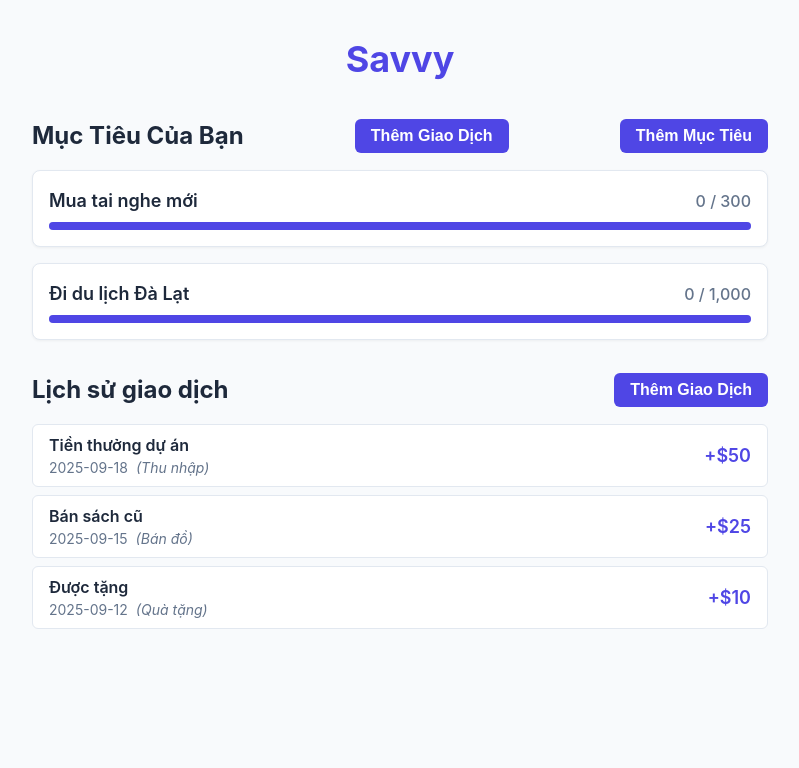
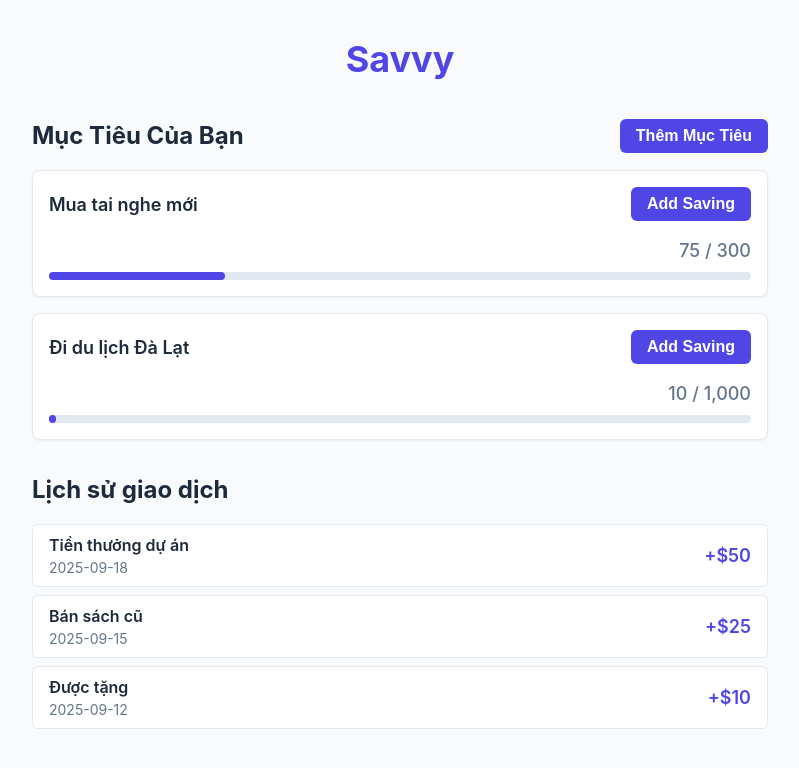
Before and after one commit to trungthanh01/Saving-to-Krypto, a React (Vite) app in the folder savvy-app/: page / in a window 1280 px wide. Shown: the top 768 px of the page, without its empty margins (240-1039 px from the left). Built offline with nearby package versions, Linux system fonts and the light colour scheme.

Commit message:
**Task 2.5: Xây dựng Chức năng 'Add Saving'**
 - **Mục đích:** Cho phép user thêm tiền tiết kiệ vào goals.
  - **Hành động:** Tạo modal, form và viết hàm xử lý logic để thêm tiền

```diff
--- a/savvy-app/src/App.jsx
+++ b/savvy-app/src/App.jsx
@@ -15,6 +15,7 @@
     description: 'Tiền thưởng dự án',
     date: '2025-09-18',
     category: 'Thu nhập',
+    goalId: 'g1'
   },
   {
     id: 's2',
@@ -22,6 +23,7 @@
     description: 'Bán sách cũ',
     date: '2025-09-15',
     category: 'Bán đồ',
+    goalId: 'g1'
   },
   {
     id: 's3',
@@ -29,6 +31,7 @@
     description: 'Được tặng',
     date: '2025-09-12',
     category: 'Quà tặng',
+    goalId: 'g2'
   },
 ];
 
@@ -51,13 +54,17 @@
     const [goals, setGoals] = useState(initialGoals)
     const [isAddSavingModalOpen, setIsAddSavingModalOpen] = useState(false)
     const [isAddGoalModalOpen, setIsAddGoalModalOpen] = useState(false)
-    function handleOpenSavingModal(){
+    const [currentTargetGoalId, setCurrentTargetGoalId] = useState(null)
+
+    function handleOpenAddSavingModal(goalId){
       setIsAddSavingModalOpen(true)
+      setCurrentTargetGoalId(goalId)
       console.log('Mở modal thêm giao dịch')
     }
 
-    function handleCloseSavingModal(){
+    function handleCloseAddSavingModal(){
       setIsAddSavingModalOpen(false)
+      setCurrentTargetGoalId(null)
       console.log('Đóng modal thêm giao dịch')
     }
 
@@ -65,13 +72,11 @@
       const newCompleteSaving = {
         ...newSavingData,
         id: `s_${new Date().getTime()}`,//tạo id
-        date: new Date().toISOString().split('T')[0]//ngày
+        date: new Date().toISOString().split('T')[0],//ngày
+        goalId: currentTargetGoalId
       }
       //cập nhật state đặt các khoản tiết kiệm lên đầu danh sách
-      setSavings([
-        newCompleteSaving,
-        ...savings
-      ])
+      setSavings([newCompleteSaving,...savings])
     }
     const totalSavings = savings.reduce((sum, currentsaving)=>{
       return sum + currentsaving.amount
@@ -88,10 +93,7 @@
         ...newGoalData,
         id: `g_${new Date().getTime()}`
       }
-      setGoals([
-        newCompleteGoal,
-        ...goals
-      ])
+      setGoals([newCompleteGoal,...goals])
     }
 
     return (
@@ -103,9 +105,6 @@
           <section className='goals-section'>
           <div className="section-header">
               <h2>Mục Tiêu Của Bạn</h2>
-              <AddButton >
-                Thêm Giao Dịch
-              </AddButton>
               <AddButton onClick={handleOpenGoalModal}>
                 Thêm Mục Tiêu
               </AddButton>
@@ -114,9 +113,9 @@
               {goals.map((goal) =>
                 <GoalCard
                   key={goal.id}
-                  title={goal.title}
-                  targetAmount={goal.targetAmount}
-                  currentsaving={totalSavings}
+                  goal={goal}
+                  savings={savings}
+                  onAddSavingClick={handleOpenAddSavingModal}
                 />
               )}
             </div>
@@ -126,7 +125,6 @@
           <section className="history-section">
             <div className="section-header">
               <h2>Lịch sử giao dịch</h2>
-              <AddButton onClick={handleOpenSavingModal}>Thêm Giao Dịch</AddButton>
             </div>
             <div className="history-list">
               {savings.map((transaction) => (
@@ -135,14 +133,13 @@
                   amount={transaction.amount}
                   description={transaction.description}
                   date={transaction.date}
-                  category={transaction.category}
                 />
               ))}
             </div>
           </section>
           <AddSavingForm
             isOpen={isAddSavingModalOpen}
-            onClose={handleCloseSavingModal}
+            onClose={handleCloseAddSavingModal}
             onAddSaving={handleAddSaving}
           />
           <AddGoalForm
--- a/savvy-app/src/components/AddSavingForm.jsx
+++ b/savvy-app/src/components/AddSavingForm.jsx
@@ -13,7 +13,6 @@
   async function handleAddSavingAction(formData) {
     const amount = formData.get('amount');
     const description = formData.get('description');
-    const category = formData.get('category');
 
     // Validation
     if (!amount || isNaN(amount) || Number(amount) <= 0) {
@@ -28,7 +27,6 @@
     const newSaving = {
       amount: Number(amount),
       description: description,
-      category: category,
     };
 
     onAddSaving(newSaving); // Gửi dữ liệu lên component cha
@@ -41,7 +39,7 @@
     <div className={styles.overlay} onClick={onClose}>
       <div className={styles.modal} onClick={(e) => e.stopPropagation()}>
         <header className={styles.header}>
-          <h2>Thêm giao dịch mới</h2>
+          <h2>Thêm Tiền Tiết Kiệm</h2>
           <button className={styles.closeButton} onClick={onClose}>
             &times;
           </button>
@@ -69,15 +67,7 @@
               required
             />
           </div>
-          <div className={styles.formGroup}>
-            <label htmlFor="category">Danh mục</label>
-            <select id="category" name="category" defaultValue="Thu nhập">
-              <option value="Thu nhập">Thu nhập</option>
-              <option value="Bán đồ">Bán đồ</option>
-              <option value="Quà tặng">Quà tặng</option>
-              <option value="Khác">Khác</option>
-            </select>
-          </div>
+
           <div className={styles.formActions}>
             <AddButton>Lưu</AddButton>
           </div>
--- a/savvy-app/src/components/GoalCard.jsx
+++ b/savvy-app/src/components/GoalCard.jsx
@@ -1,29 +1,38 @@
 import styles from './GoalCard.module.css';
+import { AddButton } from './AddButton';
 
-export function GoalCard({ title, targetAmount, currentAmount }) {
-  // Để tránh lỗi chia cho 0 nếu targetAmount không có giá trị, ta mặc định nó là 1
-  const progressPercentage = (currentAmount / (targetAmount || 1)) * 100;
-  // Giới hạn giá trị của thanh tiến trình ở mức tối đa là 100%
+// Bước 2.2: Thay đổi props nhận vào
+export function GoalCard({ goal, savings , onAddSavingClick  }) {
+  // Bước 2.3: Tự tính tổng
+  const currentAmount = savings
+    .filter(saving => saving.goalId === goal.id)
+    .reduce((sum, current) => sum + current.amount, 0);
+
+  const progressPercentage = (currentAmount / (goal.targetAmount || 1)) * 100;
   const cappedPercentage = Math.min(progressPercentage, 100);
 
-  // Mặc định giá trị là 0 nếu chưa có để tránh lỗi
   const formattedCurrentAmount = (currentAmount || 0).toLocaleString('en-US');
-  const formattedTargetAmount = (targetAmount || 0).toLocaleString('en-US');
+  const formattedTargetAmount = (goal.targetAmount || 0).toLocaleString('en-US');
 
   return (
     <div className={styles.card}>
-      <div className={styles.cardContent}>
-        <h3 className={styles.title}>{title}</h3>
+      <div className={styles.cardHeader}>
+        <h3 className={styles.title}>{goal.title}</h3>
+        {/* Bước 2.4: Thêm nút Add Saving */}
+        <AddButton  onClick={() => onAddSavingClick(goal.id)}>
+          Add Saving
+        </AddButton>
+      </div>
+      <div className={styles.cardBody}>
         <p className={styles.amount}>
-          {/* Sử dụng các biến đã được format */}
           {formattedCurrentAmount} / {formattedTargetAmount}
         </p>
-      </div>
-      <div className={styles.progressBar}>
-        <div
-          className={styles.progress}
-          style={{ width: `${cappedPercentage}%` }}
-        ></div>
+        <div className={styles.progressBar}>
+          <div
+            className={styles.progress}
+            style={{ width: `${cappedPercentage}%` }}
+          ></div>
+        </div>
       </div>
     </div>
   );
--- a/savvy-app/src/components/GoalCard.module.css
+++ b/savvy-app/src/components/GoalCard.module.css
@@ -8,11 +8,6 @@
     box-shadow: 0 1px 3px rgba(0, 0, 0, 0.05);
   }
 
-  .cardContent {
-    display: flex;
-    justify-content: space-between;
-    align-items: center;
-  }
 
   .title {
     font-size: 1.125rem; /* 18px */
@@ -21,9 +16,11 @@
   }
 
   .amount {
-    font-size: 1rem; /* 16px */
+    font-size: 1.125rem; /* 16px */
     font-weight: 500;
     color: var(--color-text-secondary);
+    text-align: right;
+    margin-bottom: var(--spacing-2);
   }
   .progressBar {
     background-color: #e2e8f0; /* Màu nền của thanh */
@@ -38,3 +35,15 @@
     border-radius: 999px;
     transition: width 0.3s ease-in-out; /* Hiệu ứng chuyển động mượt mà */
   }
+
+.cardHeader {
+  display: flex;
+  justify-content: space-between;
+  align-items: center;
+  margin-bottom: var(--spacing-4);
+}
+
+.title {
+  /* Bỏ margin-bottom nếu có */
+  margin: 0;
+}
--- a/savvy-app/src/components/SavingHistoryItem.jsx
+++ b/savvy-app/src/components/SavingHistoryItem.jsx
@@ -7,7 +7,6 @@
         <p className={styles.description}>{description}</p>
         <div className={styles.meta}>
           <span>{date}</span>
-          <span className={styles.category}>({category})</span>
         </div>
       </div>
       <p className={styles.amount}>+${amount}</p>
```
Also changed, not shown: 1 other file (tests, documents, lock files or other folders).
